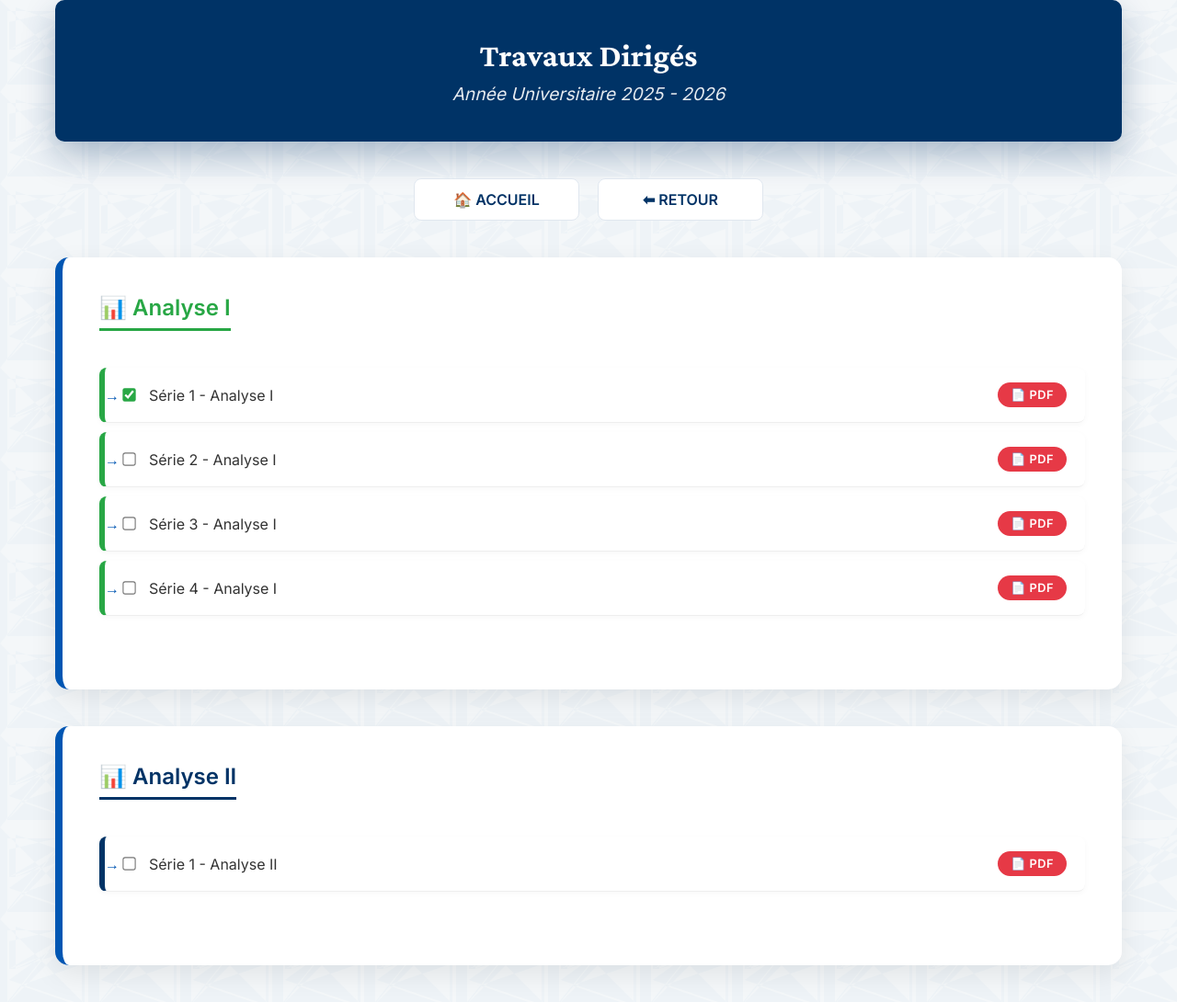
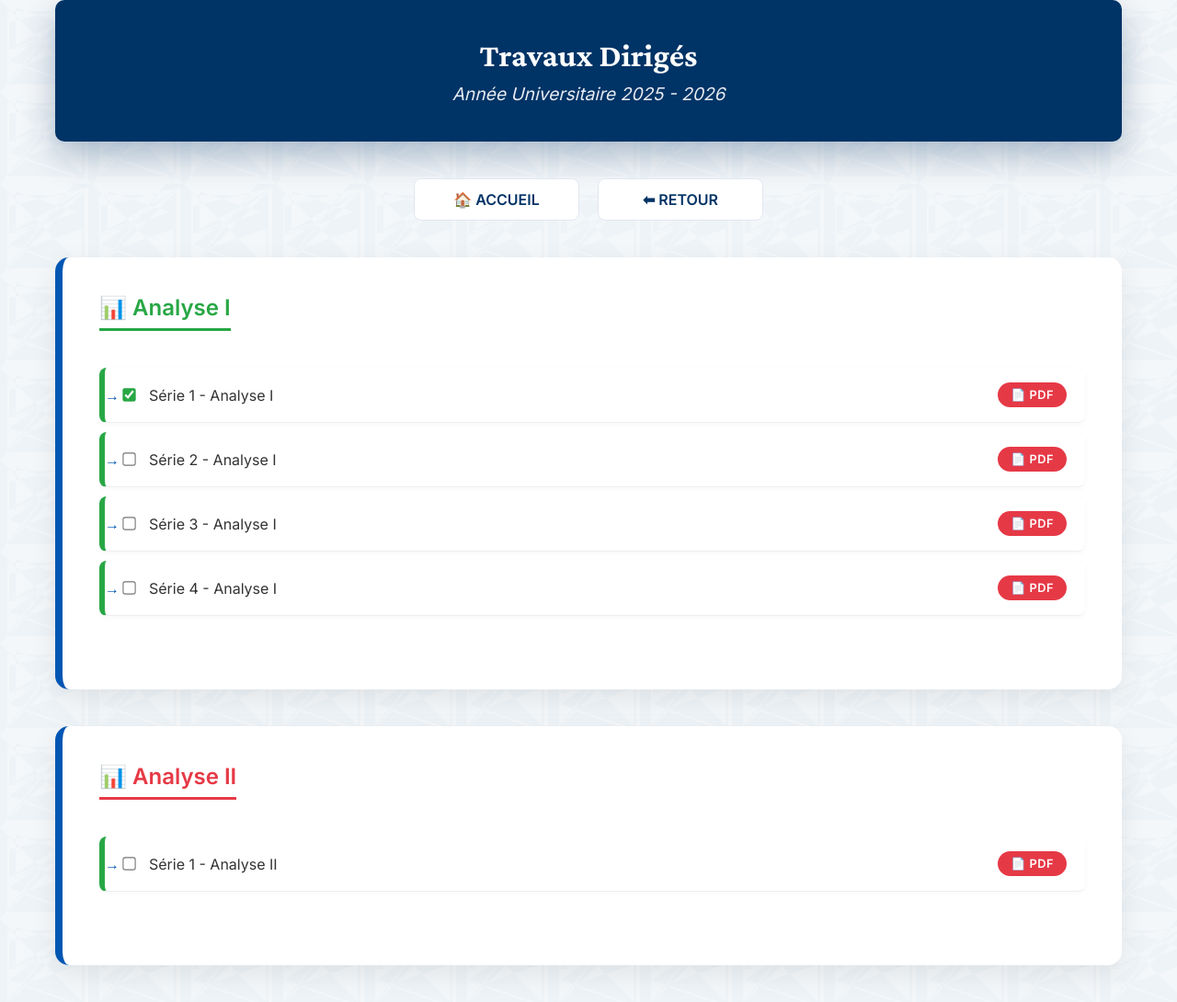
Before and after one commit to mahmoudmath/mahmoudmath.github.io, a Jekyll site: the page td-25-26.html, which Jekyll copies as it is, in a window 1280 px wide. Shown: the whole page at 92% size. Built offline with Jekyll 4.4.1, drawn with Linux system fonts in a browser that asks for light colours.

Commit message:
Update td-25-26.html

```diff
--- a/td-25-26.html
+++ b/td-25-26.html
@@ -85,12 +85,12 @@ j=d.createElement(s),dl=l!='dataLayer'?'&l='+l:'';j.async=true;j.src=
         padding: 16px 20px;
         margin-bottom: 10px;
         border-radius: 8px;
-        border-left: 6px solid #28a745;
         box-shadow: 0 2px 6px rgba(0,0,0,0.03);
         display: flex;
         align-items: center;
         justify-content: space-between;
         transition: all 0.2s;
+        border-left: 6px solid #28a745; /* Garde le vert pour le style général */
     }
 
     .resource-list li:hover {
@@ -169,7 +169,7 @@ height="0" width="0" style="display:none;visibility:hidden"></iframe></noscript>
             <a href="choix-annee-td.html" class="nav-card">⬅ RETOUR</a>
         </nav>
 
-        <!-- SECTION ANALYSE I (VERT) -->
+        <!-- ANALYSE I - TITRE VERT -->
         <section class="presentation" data-aos="fade-up">
             <h3 style="color: #28a745; border-bottom: 3px solid #28a745;">📊 Analyse I</h3>
             <ul class="resource-list">
@@ -204,19 +204,20 @@ height="0" width="0" style="display:none;visibility:hidden"></iframe></noscript>
             </ul>
         </section>
 
-        <!-- SECTION ANALYSE II (BLEU) -->
+        <!-- ANALYSE II - TITRE ROUGE -->
         <section class="presentation" data-aos="fade-up">
-            <h3 style="color: #003366; border-bottom: 3px solid #003366;">📊 Analyse II</h3>
+            <h3 style="color: #e63946; border-bottom: 3px solid #e63946;">📊 Analyse II</h3>
             <ul class="resource-list">
-                <li style="border-left: 6px solid #003366;">
+                <li>
                     <span style="display: flex; align-items: center;">
-                        <input type="checkbox" style="accent-color: #003366;">
+                        <input type="checkbox">
                         Série 1 - Analyse II
                     </span>
                     <a href="assets/pdf/serie1-analyse2-2025-2026.pdf" target="_blank">📄 PDF</a>
                 </li>
             </ul>
         </section>
+
     </div>
     <script src="https://unpkg.com/aos@2.3.1/dist/aos.js"></script>
     <script>AOS.init();</script>
```
